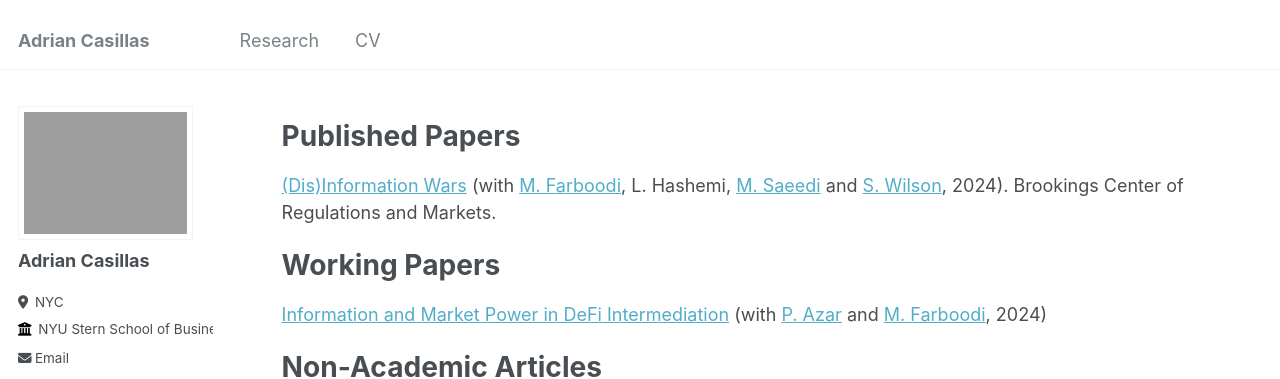
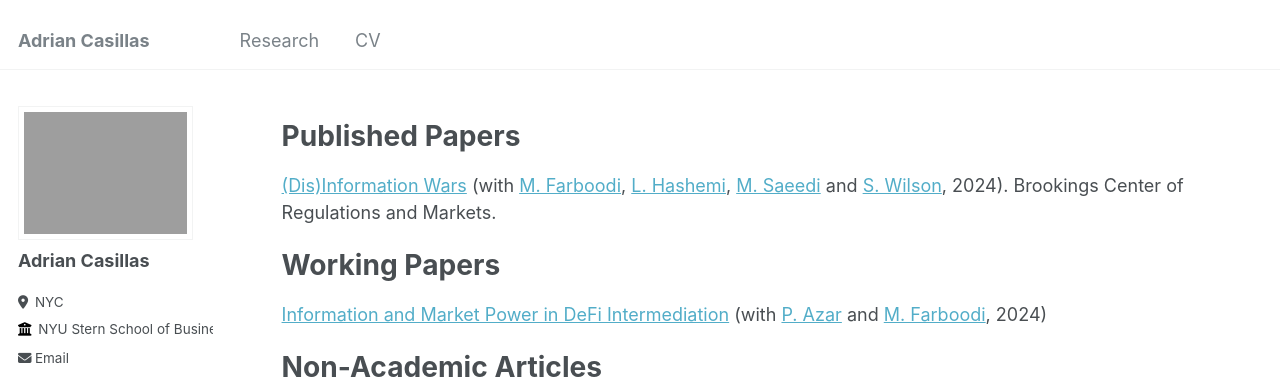
Before and after one commit to Adrian-Casillas/adrian-casillas.github.io, a Jekyll site: the page built from _pages/publications.md, in a window 1280 px wide and 1300 px high. Shown: the top 379 px of the window. Built offline with Jekyll 4.4.1, drawn with Linux system fonts in a browser that asks for light colours; part of the change alters nothing that is shown.

```diff
--- a/_pages/publications.md
+++ b/_pages/publications.md
@@ -13,7 +13,7 @@ author_profile: true
 
 # Published Papers
 
-[(Dis)Information Wars](https://www.brookings.edu/wp-content/uploads/2024/02/Disinformation-wars.pdf) (with [M. Farboodi](https://sites.google.com/site/maryamfarboodi/home), L. Hashemi, [M. Saeedi](https://scholar.google.com/citations?user=5qWawgkAAAAJ&hl=en) and [S. Wilson](https://scholar.google.com/citations?user=R4ICpa0AAAAJ&hl=en), 2024). Brookings Center of Regulations and Markets.
+[(Dis)Information Wars](https://www.brookings.edu/wp-content/uploads/2024/02/Disinformation-wars.pdf) (with [M. Farboodi](https://sites.google.com/site/maryamfarboodi/home), [L. Hashemi](https://scholar.google.com/citations?user=pH199JIAAAAJ&hl=en), [M. Saeedi](https://scholar.google.com/citations?user=5qWawgkAAAAJ&hl=en) and [S. Wilson](https://scholar.google.com/citations?user=R4ICpa0AAAAJ&hl=en), 2024). Brookings Center of Regulations and Markets.
 
 # Working Papers
 
```
